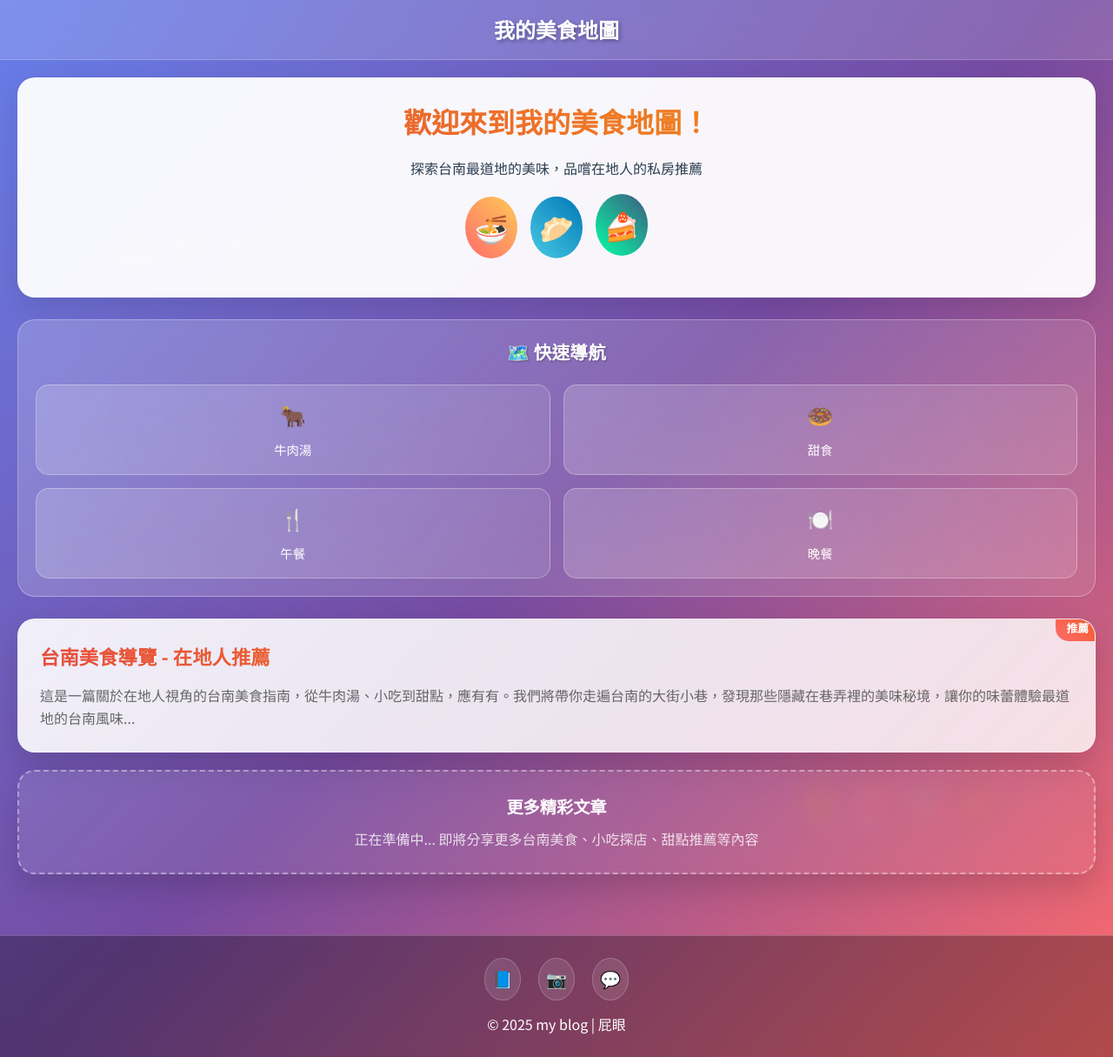
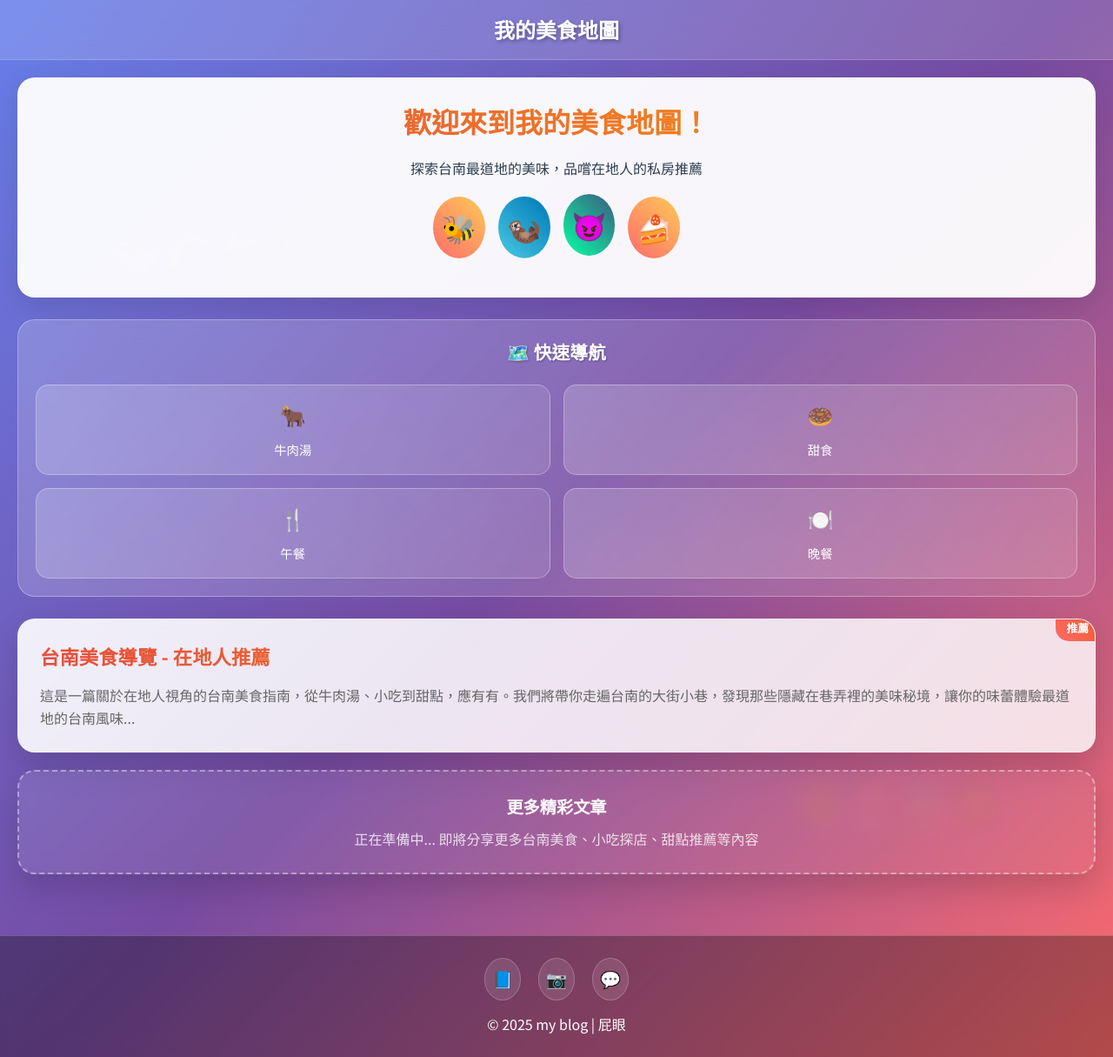
Before and after one commit to dssass/dssass.github.io, a Jekyll site: the page built from index.html, in a window 1280 px wide and 1215 px high. Shown: the whole window at 87% size. Built offline with Jekyll 4.4.1, drawn with Linux system fonts in a browser that asks for light colours.

Commit message:
Update index.html

```diff
--- a/index.html
+++ b/index.html
@@ -12,8 +12,9 @@ description: 探索台南最道地的美味，品嚐在地人的私房推薦
         <h1>歡迎來到我的美食地圖！</h1>
         <p>探索台南最道地的美味，品嚐在地人的私房推薦</p>
         <div class="food-icons">
-            <div class="food-icon">🍜</div>
-            <div class="food-icon">🥟</div>
+            <div class="food-icon">🐝</div>
+            <div class="food-icon">🦦</div>
+            <div class="food-icon">😈</div>
             <div class="food-icon">🍰</div>
         </div>
     </section>
```
